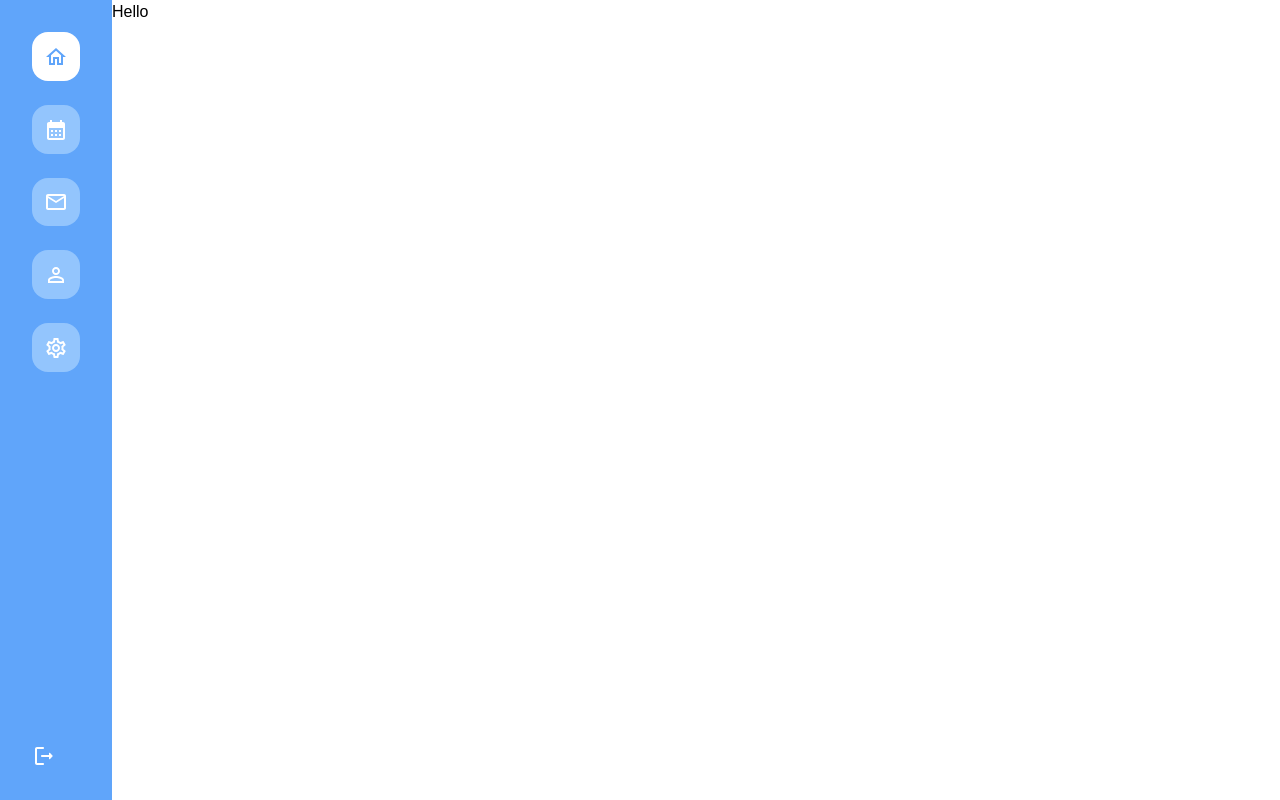
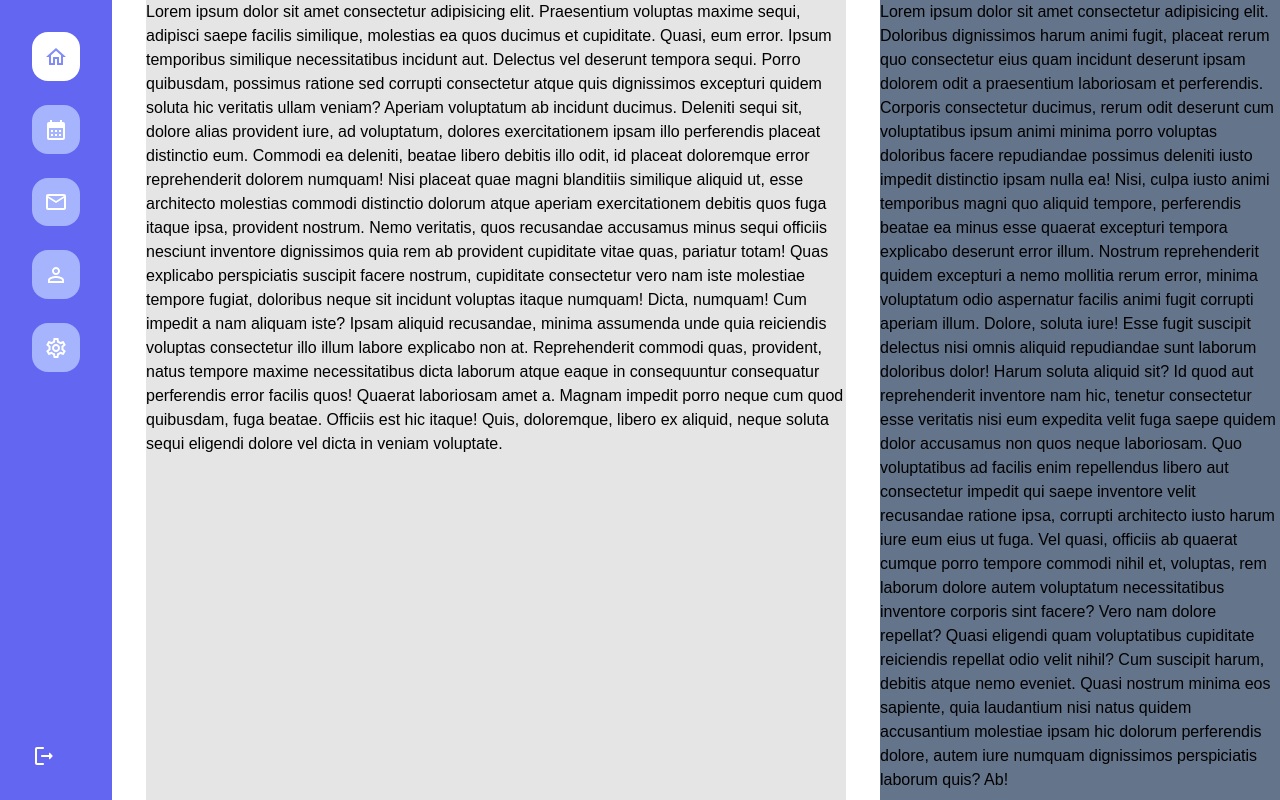
Before and after one commit to Git21221/social, a React (Vite) app: page / in a window 1280 px wide. Built offline with nearby package versions, Linux system fonts and the light colour scheme.

Commit message:
added design of homepage

```diff
--- a/src/App.jsx
+++ b/src/App.jsx
@@ -1,11 +1,18 @@
 import "./App.css";
-import { Outlet } from "react-router-dom";
+import { Outlet, useLocation } from "react-router-dom";
 import Sidebar from "./components/sidebar/Sidebar";
 
 function App() {
+  const location = useLocation();
+
+  const isSignUpPage = location.pathname === "/signup";
+  const isLoginPage = location.pathname === "/login";
+  const isRecPassPage = location.pathname === "/forget-password";
+  const isSideBar = !isSignUpPage && !isLoginPage && !isRecPassPage;
+
   return (
     <>
-      <Sidebar />
+      {isSideBar && <Sidebar />}
       <Outlet />
     </>
   );
--- a/src/components/Input/input.css
+++ b/src/components/Input/input.css
@@ -3,5 +3,5 @@ input {
 }
 input:focus {
   outline: none;
-  border: 1px solid rgb(59, 130, 246);
+  border: 1px solid rgb(99 102 241);
 }
--- a/src/components/sidebar/Sidebar.jsx
+++ b/src/components/sidebar/Sidebar.jsx
@@ -10,12 +10,12 @@ import LogoutRoundedIcon from '@mui/icons-material/LogoutRounded';
 function Sidebar() {
   return (
     <>
-      <div className="sidebar h-screen w-min bg-blue-400 text-white p-8 flex flex-col justify-between">
+      <div className="sidebar h-screen w-min bg-indigo-500 text-white p-8 flex flex-col justify-between">
         <div className="topIcons flex flex-col gap-6">
           <NavLink
             to="/"
             className={({ isActive }) =>
-              `${isActive ? "bg-white text-blue-400 p-3 rounded-2xl" : "text-white bg-blue-300 p-3 rounded-2xl"}`
+              `${isActive ? "bg-white text-indigo-400 p-3 rounded-2xl" : "text-white bg-indigo-300 p-3 rounded-2xl"}`
             }
           >
             <HomeOutlinedIcon />
@@ -23,7 +23,7 @@ function Sidebar() {
           <NavLink
             to="/events"
             className={({ isActive }) =>
-              `${isActive ? "bg-white text-blue-400 rounded-2xl p-3" : "text-white bg-blue-300 p-3 rounded-2xl"}`
+              `${isActive ? "bg-white text-indigo-400 rounded-2xl p-3" : "text-white bg-indigo-300 p-3 rounded-2xl"}`
             }
           >
             <CalendarMonthIcon />
@@ -31,7 +31,7 @@ function Sidebar() {
           <NavLink
             to="/messages"
             className={({ isActive }) =>
-              `${isActive ? "bg-white text-blue-400 rounded-2xl p-3" : "text-white bg-blue-300 p-3 rounded-2xl"}`
+              `${isActive ? "bg-white text-indigo-400 rounded-2xl p-3" : "text-white bg-indigo-300 p-3 rounded-2xl"}`
             }
           >
             <MailOutlineIcon />
@@ -39,7 +39,7 @@ function Sidebar() {
           <NavLink
             to="/profile"
             className={({ isActive }) =>
-              `${isActive ? "bg-white text-blue-400 rounded-2xl p-3" : "text-white bg-blue-300 p-3 rounded-2xl"}`
+              `${isActive ? "bg-white text-indigo-400 rounded-2xl p-3" : "text-white bg-indigo-300 p-3 rounded-2xl"}`
             }
           >
           <PersonOutlineOutlinedIcon />
@@ -47,7 +47,7 @@ function Sidebar() {
           <NavLink
             to="/settings"
             className={({ isActive }) =>
-              `${isActive ? "bg-white text-blue-400 rounded-2xl p-3" : "text-white bg-blue-300 p-3 rounded-2xl"}`
+              `${isActive ? "bg-white text-indigo-400 rounded-2xl p-3" : "text-white bg-indigo-300 p-3 rounded-2xl"}`
             }
           >
           <SettingsOutlinedIcon />
--- a/src/pages/Home.jsx
+++ b/src/pages/Home.jsx
@@ -3,7 +3,8 @@ import { Link } from "react-router-dom";
 import Button from "../components/button/Button.jsx";
 import Input from "../components/Input/Input.jsx";
 
-{/* <ul>
+{
+  /* <ul>
         <li>
           <Link to="/login">Login</Link>
         </li>
@@ -73,13 +74,71 @@ import Input from "../components/Input/Input.jsx";
         <li>
           <Link to="/settings">Settings</Link>
         </li>
-      </ul> */}
+      </ul> */
+}
 
 const Home = () => {
   return (
-    <div className="homepage">
-      Hello
-    </div>
+    <>
+      <div className="homepage flex flex-row flex-1 justify-around">
+        <div className="feed lg:max-w-[700px] md:max-w-[500px] bg-neutral-200  h-screen">
+          Lorem ipsum dolor sit amet consectetur adipisicing elit. Praesentium
+          voluptas maxime sequi, adipisci saepe facilis similique, molestias ea
+          quos ducimus et cupiditate. Quasi, eum error. Ipsum temporibus
+          similique necessitatibus incidunt aut. Delectus vel deserunt tempora
+          sequi. Porro quibusdam, possimus ratione sed corrupti consectetur
+          atque quis dignissimos excepturi quidem soluta hic veritatis ullam
+          veniam? Aperiam voluptatum ab incidunt ducimus. Deleniti sequi sit,
+          dolore alias provident iure, ad voluptatum, dolores exercitationem
+          ipsam illo perferendis placeat distinctio eum. Commodi ea deleniti,
+          beatae libero debitis illo odit, id placeat doloremque error
+          reprehenderit dolorem numquam! Nisi placeat quae magni blanditiis
+          similique aliquid ut, esse architecto molestias commodi distinctio
+          dolorum atque aperiam exercitationem debitis quos fuga itaque ipsa,
+          provident nostrum. Nemo veritatis, quos recusandae accusamus minus
+          sequi officiis nesciunt inventore dignissimos quia rem ab provident
+          cupiditate vitae quas, pariatur totam! Quas explicabo perspiciatis
+          suscipit facere nostrum, cupiditate consectetur vero nam iste
+          molestiae tempore fugiat, doloribus neque sit incidunt voluptas itaque
+          numquam! Dicta, numquam! Cum impedit a nam aliquam iste? Ipsam aliquid
+          recusandae, minima assumenda unde quia reiciendis voluptas consectetur
+          illo illum labore explicabo non at. Reprehenderit commodi quas,
+          provident, natus tempore maxime necessitatibus dicta laborum atque
+          eaque in consequuntur consequatur perferendis error facilis quos!
+          Quaerat laboriosam amet a. Magnam impedit porro neque cum quod
+          quibusdam, fuga beatae. Officiis est hic itaque! Quis, doloremque,
+          libero ex aliquid, neque soluta sequi eligendi dolore vel dicta in
+          veniam voluptate.
+        </div>
+      </div>
+      <div className="side lg:max-w-[400px] md:max-w-[300px] max-w-[200px] h-screen bg-slate-500">
+        Lorem ipsum dolor sit amet consectetur adipisicing elit. Doloribus
+        dignissimos harum animi fugit, placeat rerum quo consectetur eius quam
+        incidunt deserunt ipsam dolorem odit a praesentium laboriosam et
+        perferendis. Corporis consectetur ducimus, rerum odit deserunt cum
+        voluptatibus ipsum animi minima porro voluptas doloribus facere
+        repudiandae possimus deleniti iusto impedit distinctio ipsam nulla ea!
+        Nisi, culpa iusto animi temporibus magni quo aliquid tempore,
+        perferendis beatae ea minus esse quaerat excepturi tempora explicabo
+        deserunt error illum. Nostrum reprehenderit quidem excepturi a nemo
+        mollitia rerum error, minima voluptatum odio aspernatur facilis animi
+        fugit corrupti aperiam illum. Dolore, soluta iure! Esse fugit suscipit
+        delectus nisi omnis aliquid repudiandae sunt laborum doloribus dolor!
+        Harum soluta aliquid sit? Id quod aut reprehenderit inventore nam hic,
+        tenetur consectetur esse veritatis nisi eum expedita velit fuga saepe
+        quidem dolor accusamus non quos neque laboriosam. Quo voluptatibus ad
+        facilis enim repellendus libero aut consectetur impedit qui saepe
+        inventore velit recusandae ratione ipsa, corrupti architecto iusto harum
+        iure eum eius ut fuga. Vel quasi, officiis ab quaerat cumque porro
+        tempore commodi nihil et, voluptas, rem laborum dolore autem voluptatum
+        necessitatibus inventore corporis sint facere? Vero nam dolore repellat?
+        Quasi eligendi quam voluptatibus cupiditate reiciendis repellat odio
+        velit nihil? Cum suscipit harum, debitis atque nemo eveniet. Quasi
+        nostrum minima eos sapiente, quia laudantium nisi natus quidem
+        accusantium molestiae ipsam hic dolorum perferendis dolore, autem iure
+        numquam dignissimos perspiciatis laborum quis? Ab!
+      </div>
+    </>
   );
 };
 
--- a/src/pages/Login/Login.jsx
+++ b/src/pages/Login/Login.jsx
@@ -7,7 +7,7 @@ import { Link } from "react-router-dom";
 function Login() {
   return (
     <>
-      <div className="box flex bg-[url(/background.jpg)] bg-no-repeat bg-cover bg-center h-screen">
+      <div className="box flex bg-[url(/background.jpg)] bg-no-repeat bg-cover bg-center h-screen w-full">
         <div className="layer flex flex-col items-center lg:items-start md:items-center">
           <div className="logo">
             <img src="/logo.jpg" alt="" srcset="" className="w-10" />
--- a/src/pages/PasswordRecovery/PassRec.jsx
+++ b/src/pages/PasswordRecovery/PassRec.jsx
@@ -6,7 +6,7 @@ import { Link } from "react-router-dom";
 function PassRec() {
   return (
     <>
-      <div className="box flex bg-[url(/background.jpg)] bg-no-repeat bg-cover bg-center h-screen">
+      <div className="box flex bg-[url(/background.jpg)] bg-no-repeat bg-cover bg-center h-screen w-full">
         <div className="layer flex flex-col items-center lg:items-start md:items-center">
           <div className="logo">
             <img src="/logo.jpg" alt="" srcset="" className="w-10" />
--- a/src/pages/Signup/Signup.css
+++ b/src/pages/Signup/Signup.css
@@ -7,5 +7,5 @@
 .cna:after{
   position: absolute;
   content: '.';
-  color: rgb(59, 130, 246);
+  color: rgb(99 102 241);
 }
--- a/src/pages/Signup/Signup.jsx
+++ b/src/pages/Signup/Signup.jsx
@@ -7,7 +7,7 @@ import { Link } from "react-router-dom";
 function Signup() {
   return (
     <>
-      <div className="box flex bg-[url(/background.jpg)] bg-no-repeat bg-cover bg-center h-screen">
+      <div className="box flex bg-[url(/background.jpg)] bg-no-repeat bg-cover bg-center h-screen w-full">
         <div className="layer flex flex-col items-center lg:items-start md:items-center">
           <div className="logo">
             <img src="/logo.jpg" alt="" srcset="" className="w-10" />
@@ -24,7 +24,7 @@ function Signup() {
                 </h2>
                 <h3 className="text-gray-400 text-sm">
                   Already A member?{" "}
-                  <Link className="text-blue-500" to="/login">
+                  <Link className="text-indigo-500" to="/login">
                     Log in
                   </Link>
                 </h3>
@@ -42,7 +42,7 @@ function Signup() {
                 />
                 <Button
                   content="Create account"
-                  className="bg-blue-500 text-white text-nowrap font-normal"
+                  className="bg-indigo-500 text-white text-nowrap font-normal"
                 />
               </div>
               {/* <h3>Or connect with socials</h3>
```
Also changed, not shown: src/index.css (+4 -3 lines).
